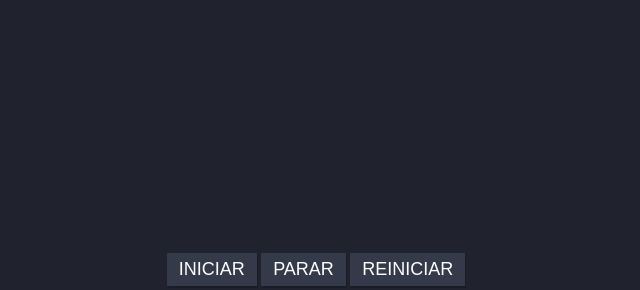
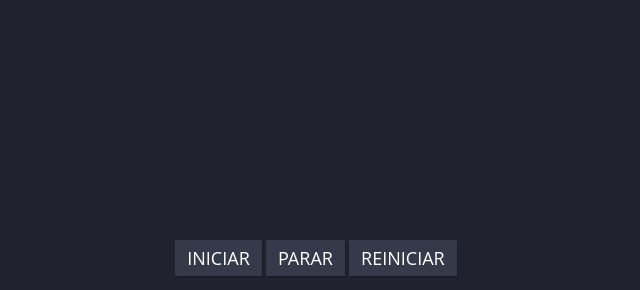
Before and after one commit to kadymosantana/stopwatch, a plain HTML site: page index.html in a window 1280 px wide. Shown: the part 56-346 px from the top of the page, without its empty margins (324-964 px from the left). Drawn offline with Linux system fonts and the light colour scheme; a web font is replaced by a local one.

Commit message:
Update style.css

```diff
--- a/css/style.css
+++ b/css/style.css
@@ -9,7 +9,7 @@ body {
   width: 100vw;
   height: 100vh;
   background: #20222e;
-  font-family: 'Proxima Nova', sans-serif;
+  font-family: 'Open Sans', sans-serif;
 }
 
 .container {
@@ -23,7 +23,7 @@ body {
 
 .container button {
   background: #353a4a;
-  font-family: 'Proxima Nova', sans-serif;
+  font-family: 'Open sans', sans-serif;
   font-size: 18px;
   color: #fff;
   padding: 6px 12px;
```
